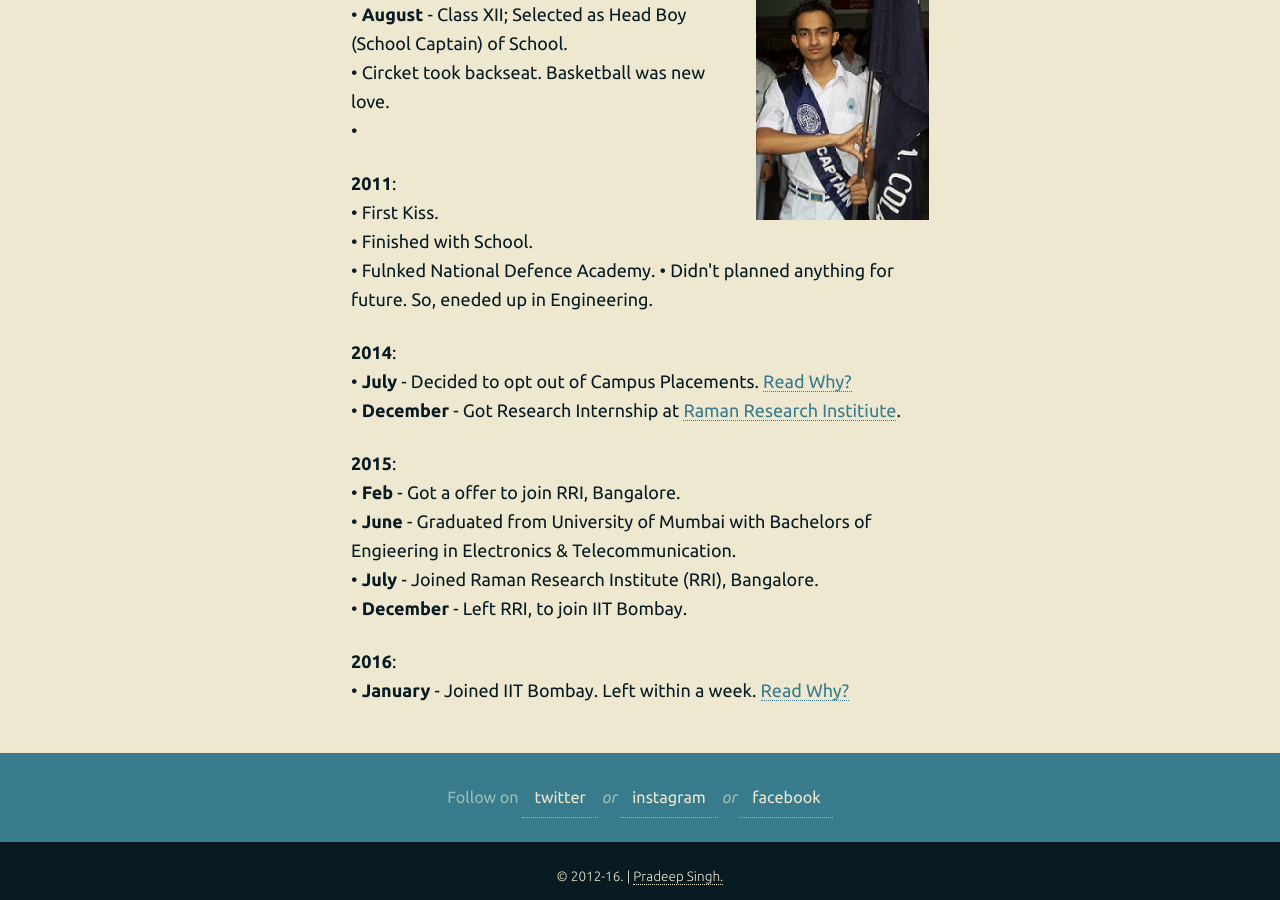
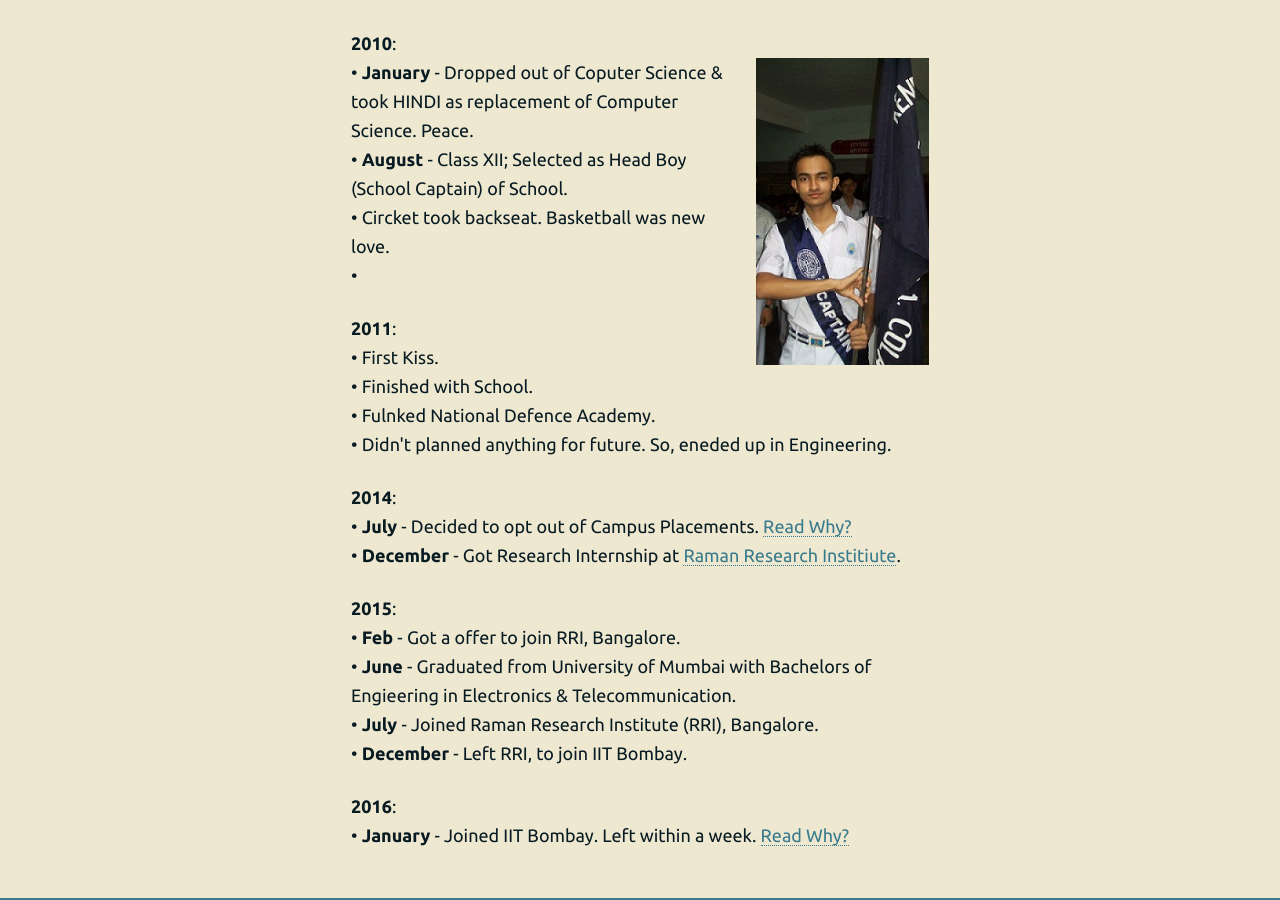
Before and after one commit to 93notes/93notes.github.io, a Jekyll site: the page built from timeline.html, in a window 1280 px wide and 900 px high, scrolled down 2303 px. Built offline with Jekyll 4.4.1, drawn with Linux system fonts in a browser that asks for light colours; nearby versions of some CDN libraries; some of the changed text lies outside the part shown.

```diff
--- a/timeline.html
+++ b/timeline.html
@@ -136,7 +139,7 @@ He wanted me to be as Rich as his freind. LOL. </br>
 <!-- <img width="30%" src="/images/personal/school-days.jpg" alt="School Days"/>  -->
 &bull; First Kiss. </br>
 &bull; Finished  with School. </br>
-&bull; Fulnked National Defence Academy.
+&bull; Fulnked National Defence Academy. </br>
 &bull; Didn't planned anything for future. So, eneded up in Engineering.
 </p>
 
```
Also changed, not shown: other parts of timeline.html (+3 -0 lines).
